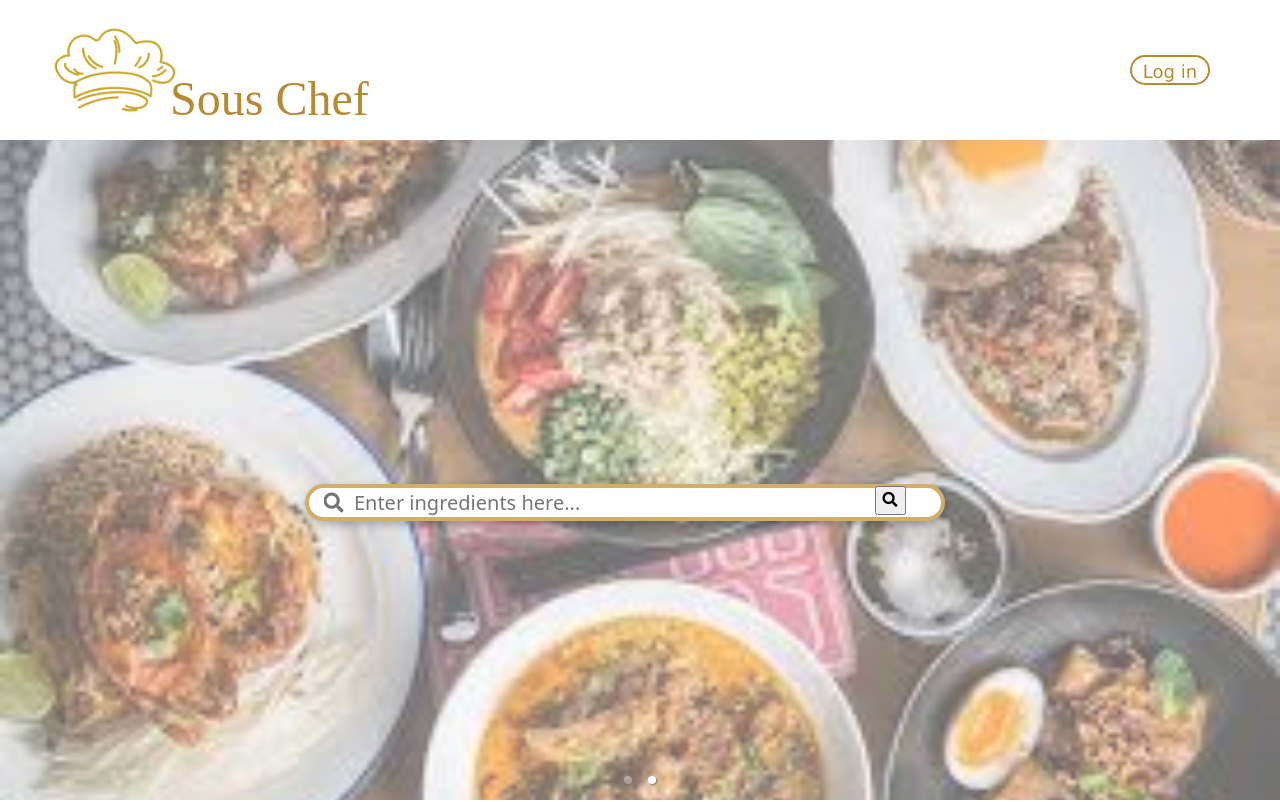
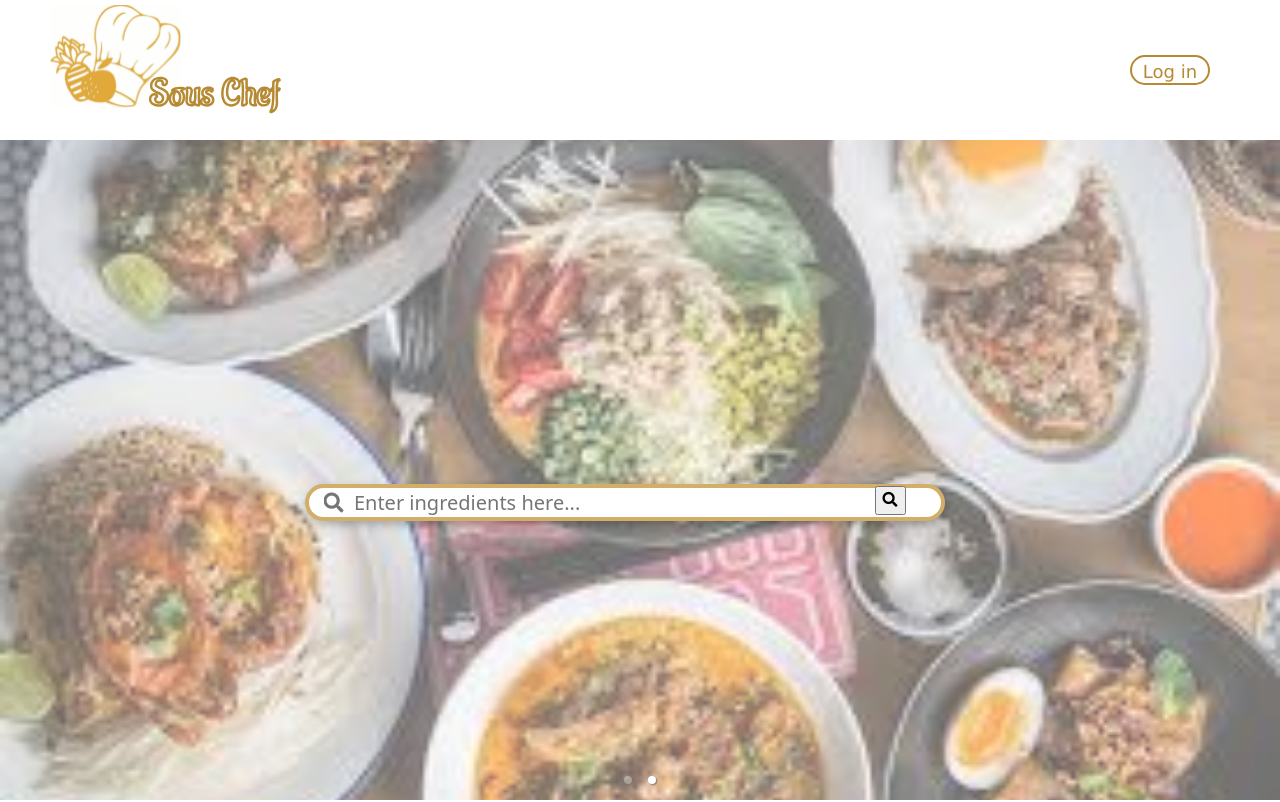
Before and after one commit to wengair/react-example, a React (Create React App) app in the folder frontend/: page / in a window 1280 px wide. Shown: the top 802 px of the page. Built offline with nearby package versions, Linux system fonts and the light colour scheme.

Commit message:
Webpage is updated with new logo

```diff
--- a/frontend/src/components/Nav.js
+++ b/frontend/src/components/Nav.js
@@ -1,5 +1,5 @@
 import React, {useState, useEffect, useContext} from 'react'
-import Logo from '../images/chef_logo.png'
+import Logo from '../images/logo_pg1.svg'
 import {useLocation, Link} from 'react-router-dom'
 import {UserInfo} from './UserContext'
 import DropdownMenu from './DropdownMenu'
@@ -24,7 +24,7 @@ function Nav() {
       <Link to='/'>
         <div className='logo-container'>
           <img src={Logo} alt='App Logo' className='logo-img' id="test_nav_logo_image"/>
-          <p className='logo-text' id="test_nav_logo_text">Sous Chef</p>
+          <p className='logo-text' id="test_nav_logo_text"> </p>
         </div>
       </Link>
       {/* first check the path, hide button if current page is the login page */}
```
Also changed, not shown: frontend/src/images/logo_pg1.svg (added).
